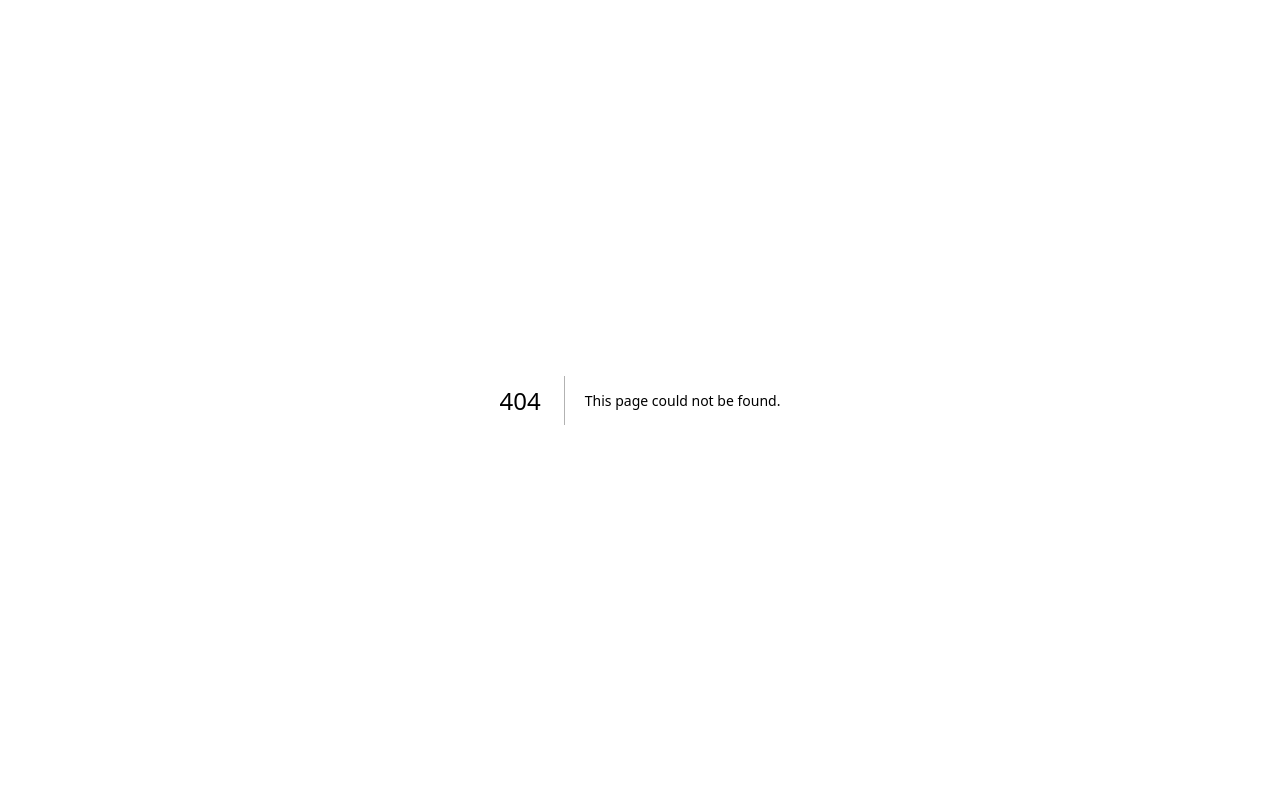
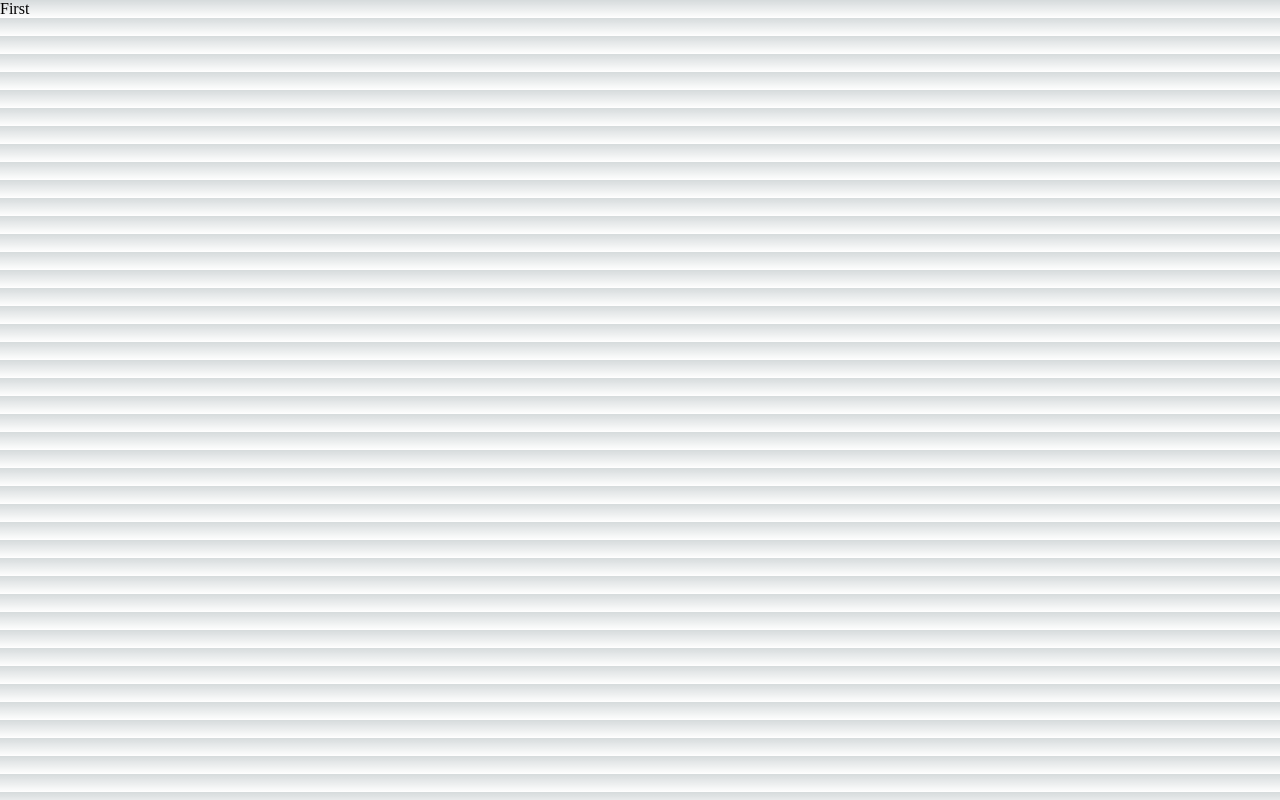
Before and after one commit to Tanzin-Ul-Islam/NextJs, a Next.js app in the folder next-routing/: page /blog/first in a window 1280 px wide. Before the commit this address had no page. Built offline with nearby package versions, Linux system fonts and the light colour scheme.

Commit message:
Nested route

```diff
--- /dev/null
+++ b/next-routing/src/pages/blog/first.js
@@ -0,0 +1,7 @@
+import React from 'react'
+
+export default function First() {
+  return (
+    <div>First</div>
+  )
+}
--- /dev/null
+++ b/next-routing/src/pages/blog/index.js
@@ -0,0 +1,5 @@
+export default function Blog() {
+  return (
+    <div>Blog</div>
+  )
+}
```
